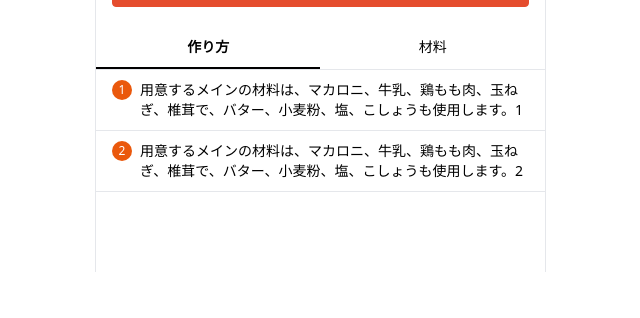
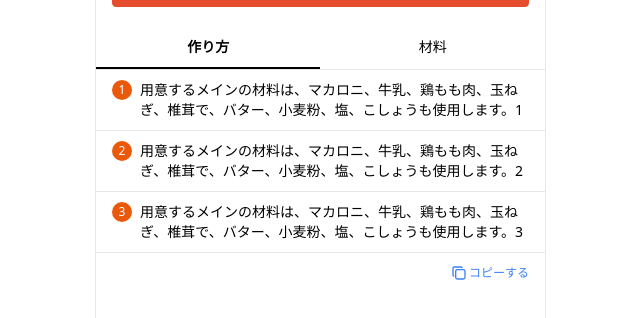
Before and after one commit to qin-team-recipe/14-frontend, a Next.js app: page /recipe/1 in a window 1280 px wide. Shown: the part 748-1066 px from the top of the page, without its empty margins (414-1054 px from the left). Before the commit the page ends 1020 px from the top, so only its background shows below. Built offline with nearby package versions, Linux system fonts and the light colour scheme.

Commit message:
✨ コピーするボタンの機能作成

```diff
--- a/src/app/(top)/recipe/[id]/_components/CopyButton.jsx
+++ b/src/app/(top)/recipe/[id]/_components/CopyButton.jsx
@@ -1,8 +1,22 @@
+"use client";
+
 import { IconCopy } from "@tabler/icons-react";
 
-export function CopyButton() {
+export function CopyButton({ items }) {
+  const copyToClipboard = () => {
+    // テキスト結合
+    const methodText = items.reduce((prev, current, index) => {
+      return prev + `${index + 1}. ${current.text}\n\n`;
+    }, "");
+    // クリップボードにコピー
+    window.navigator.clipboard.writeText(methodText);
+  };
+
   return (
-    <button className="flex items-center gap-x-0.5 text-blue-500">
+    <button
+      onClick={copyToClipboard}
+      className="flex items-center gap-x-0.5 text-blue-500"
+    >
       <IconCopy width={16} />
       <div className="text-xs">コピーする</div>
     </button>
--- a/src/app/(top)/recipe/[id]/ingredient/page.jsx
+++ b/src/app/(top)/recipe/[id]/ingredient/page.jsx
@@ -1,3 +1,4 @@
+import { CopyButton } from "../_components";
 import { AddAllToCartButton, AddToCartButton } from "./_components";
 
 export default function Ingredient() {
@@ -26,6 +27,10 @@ export default function Ingredient() {
           </li>
         ))}
       </ul>
+
+      <div className="flex justify-end px-4">
+        <CopyButton items={ingredients} />
+      </div>
     </div>
   );
 }
--- a/src/app/(top)/recipe/[id]/page.jsx
+++ b/src/app/(top)/recipe/[id]/page.jsx
@@ -1,3 +1,5 @@
+import { CopyButton } from "./_components";
+
 export default function Recipe() {
   const steps = [
     {
@@ -8,9 +10,14 @@ export default function Recipe() {
       id: 2,
       text: "用意するメインの材料は、マカロニ、牛乳、鶏もも肉、玉ねぎ、椎茸で、バター、小麦粉、塩、こしょうも使用します。2",
     },
+    {
+      id: 3,
+      text: "用意するメインの材料は、マカロニ、牛乳、鶏もも肉、玉ねぎ、椎茸で、バター、小麦粉、塩、こしょうも使用します。3",
+    },
   ];
 
   return (
+    <div className="space-y-2">
       <ul className="divide-y border-b">
         {steps.map((step, index) => (
           <li className="flex gap-x-2 px-4 py-2.5" key={step.id}>
@@ -21,5 +28,10 @@ export default function Recipe() {
           </li>
         ))}
       </ul>
+
+      <div className="flex justify-end px-4">
+        <CopyButton items={steps} />
+      </div>
+    </div>
   );
 }
```
Lines whose indentation alone changed are shown as unchanged.
